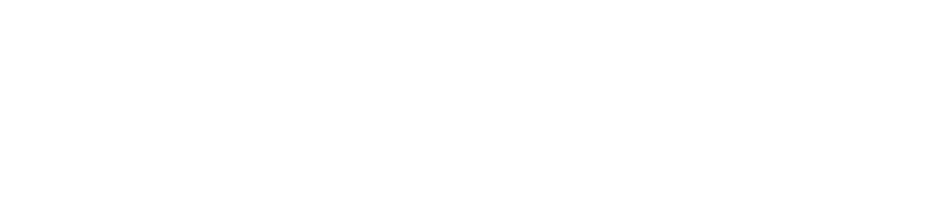
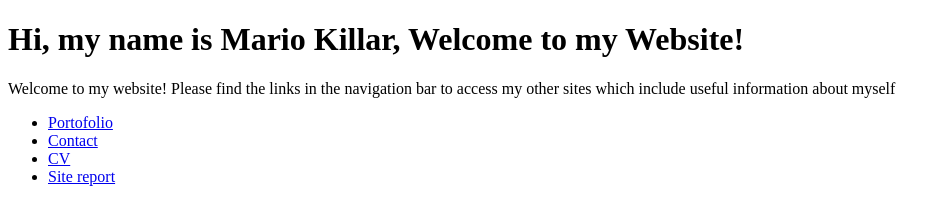
Before and after one commit to kmario158/Assignment1, a plain HTML site: page index.html in a window 1280 px wide. Shown: the whole page, without its empty margins (0-950 px from the left). Drawn offline with Linux system fonts and the light colour scheme.

Commit message:
added header tag and heading, main tag with paragraps and nav bar with links

```diff
--- a/index.html
+++ b/index.html
@@ -10,5 +10,25 @@
     <title>Mario's Homepage</title>
 </head>
 <body>
+
+    <header>
+        <h1> Hi, my name is Mario Killar, Welcome to my Website!</h1>
+
+    </header>
+
+    <main>
+            <p>Welcome to my website! Please find the links in the navigation bar to access my other sites which include useful information about myself</p>
+
+    </main>
+
+    <nav>
+        <ul>
+            <li> <a href="portofolio.html" >Portofolio</a> </li>
+            <li> <a href="contact.html" >Contact</a> </li>
+            <li> <a href="CV.html" >CV</a> </li>
+            <li> <a href="sitereport.html" >Site report</a> </li>
+
+        </ul>
+    </nav>
 </body>
 </html>
```
Also changed, not shown: contact.html (added), cv.html (added), portofolio.html (added), sitereport.html (added).
